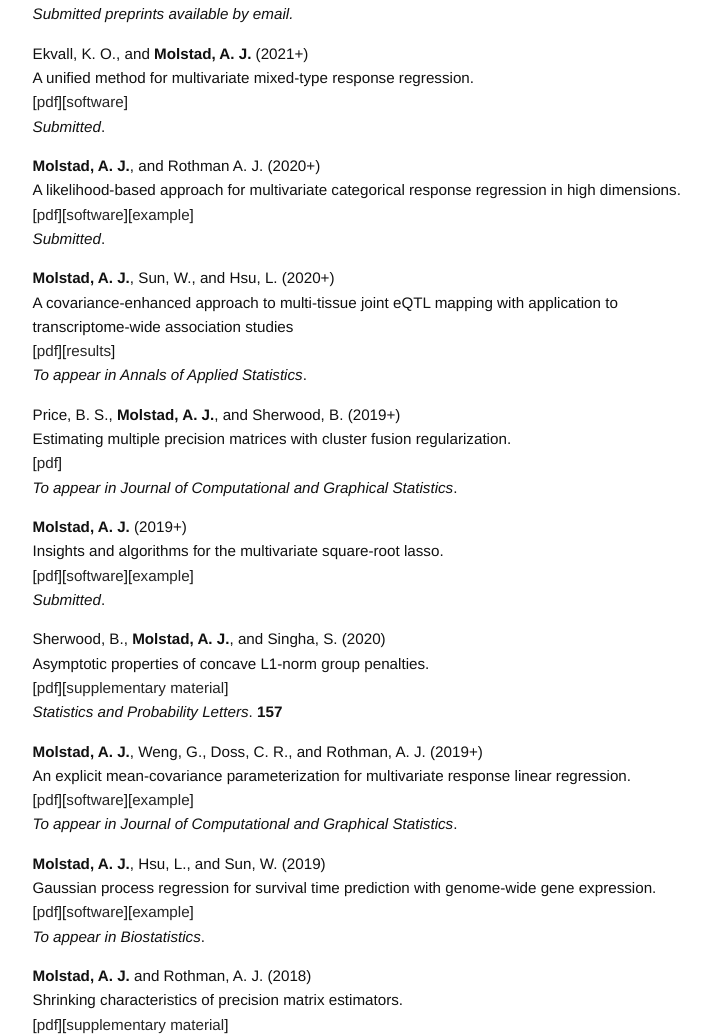
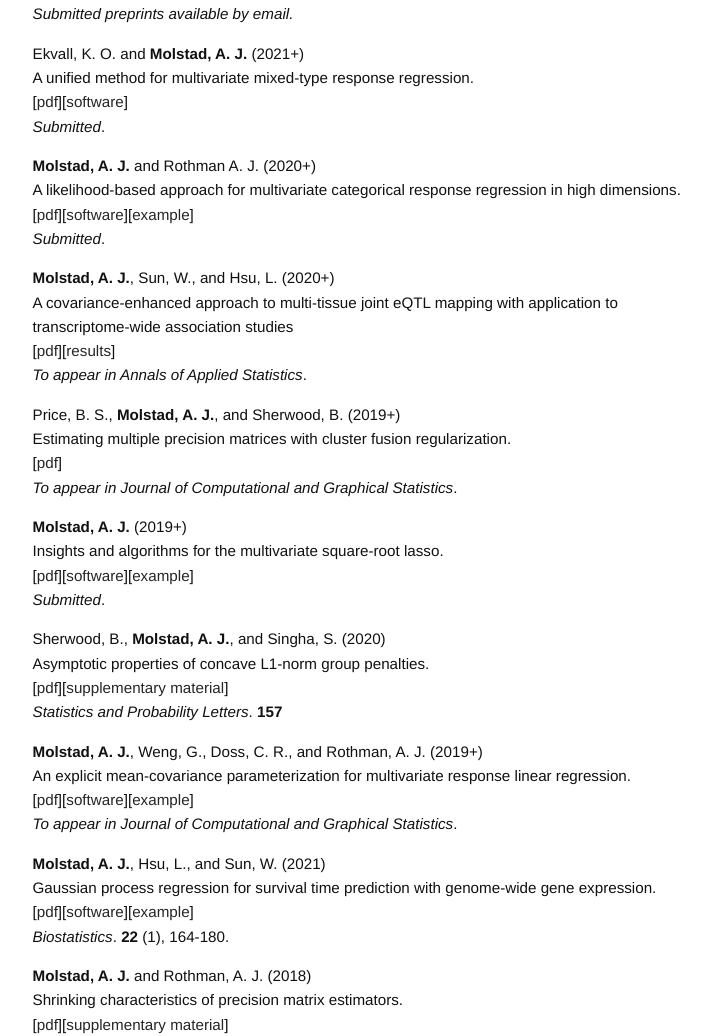
Before and after one commit to ajmolstad/ajmolstad.github.io, a Jekyll site: the page built from research.md, in a window 1280 px wide. Shown: the part 451-1487 px from the top of the page, without its empty margins (275-982 px from the left). Built offline with Jekyll 4.4.1, drawn with Linux system fonts in a browser that asks for light colours.

Commit message:
Add Biostatistics journal vol/issue and update coursepage

```diff
--- a/research.md
+++ b/research.md
@@ -16,12 +16,12 @@ A scalable algorithm for rank-based accelerated failure time models in high dime
 Dimension reduction for integrative survival analysis. <br>
 *Submitted*. <br> -->
 
-Ekvall, K. O., and **Molstad, A. J.** (2021+)<br>
+Ekvall, K. O. and **Molstad, A. J.** (2021+)<br>
 A unified method for multivariate mixed-type response regression. <br>
 [[pdf](https://koekvall.github.io/files/mixed_type.pdf)][[software](https://github.com/koekvall/lvmmr)]
 *Submitted*.  <br>
 
-**Molstad, A. J.**, and Rothman A. J. (2020+)<br>
+**Molstad, A. J.** and Rothman A. J. (2020+)<br>
 A likelihood-based approach for multivariate categorical response regression in high dimensions. <br>
 [[pdf](https://arxiv.org/abs/2007.07953)][[software](https://github.com/ajmolstad/BvCategorical)][[example](/docs/BvCategorical_Example.html)] <br>
 *Submitted*.  <br>
@@ -51,10 +51,10 @@ An explicit mean-covariance parameterization for multivariate response linear re
 [[pdf](https://arxiv.org/pdf/1808.10558.pdf)][[software](https://github.com/ajmolstad/MCMVR)][[example](/docs/MCMVR_Example.html)]<br>
 *To appear in Journal of Computational and Graphical Statistics*.  <br>
 
-**Molstad, A. J.**, Hsu, L., and Sun, W. (2019) <br>
+**Molstad, A. J.**, Hsu, L., and Sun, W. (2021) <br>
 Gaussian process regression for survival time prediction with genome-wide gene expression. <br>
 [[pdf](https://academic.oup.com/biostatistics/advance-article/doi/10.1093/biostatistics/kxz023/5530981)][[software](https://github.com/ajmolstad/SurvGPR)][[example](/docs/SurvGPR_Example.html)]<br>
-*To appear in Biostatistics*.<br>
+*Biostatistics*.  **22** (1), 164-180. <br>
 
 **Molstad, A. J.** and Rothman, A. J. (2018) <br>
 Shrinking characteristics of precision matrix estimators. <br>
```
Also changed, not shown: S21_STA4321.md (+1 -1 lines).
